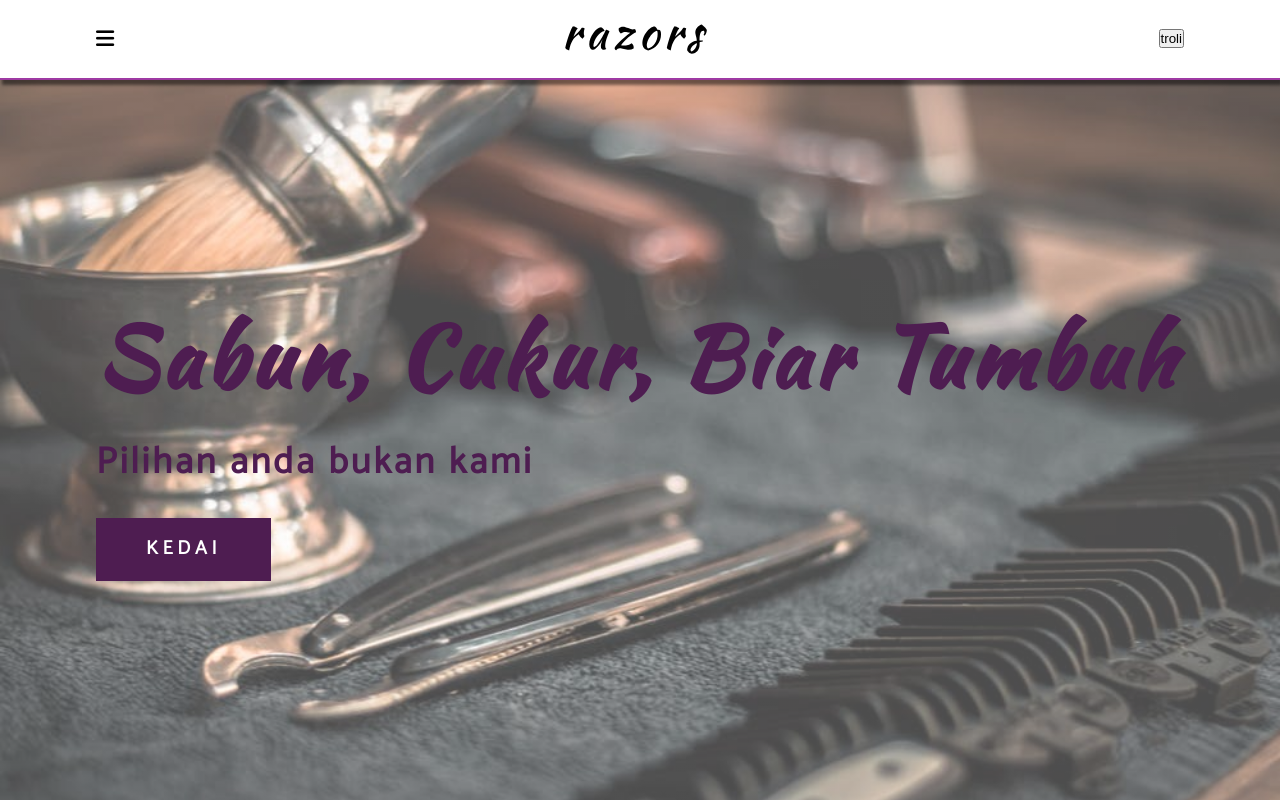
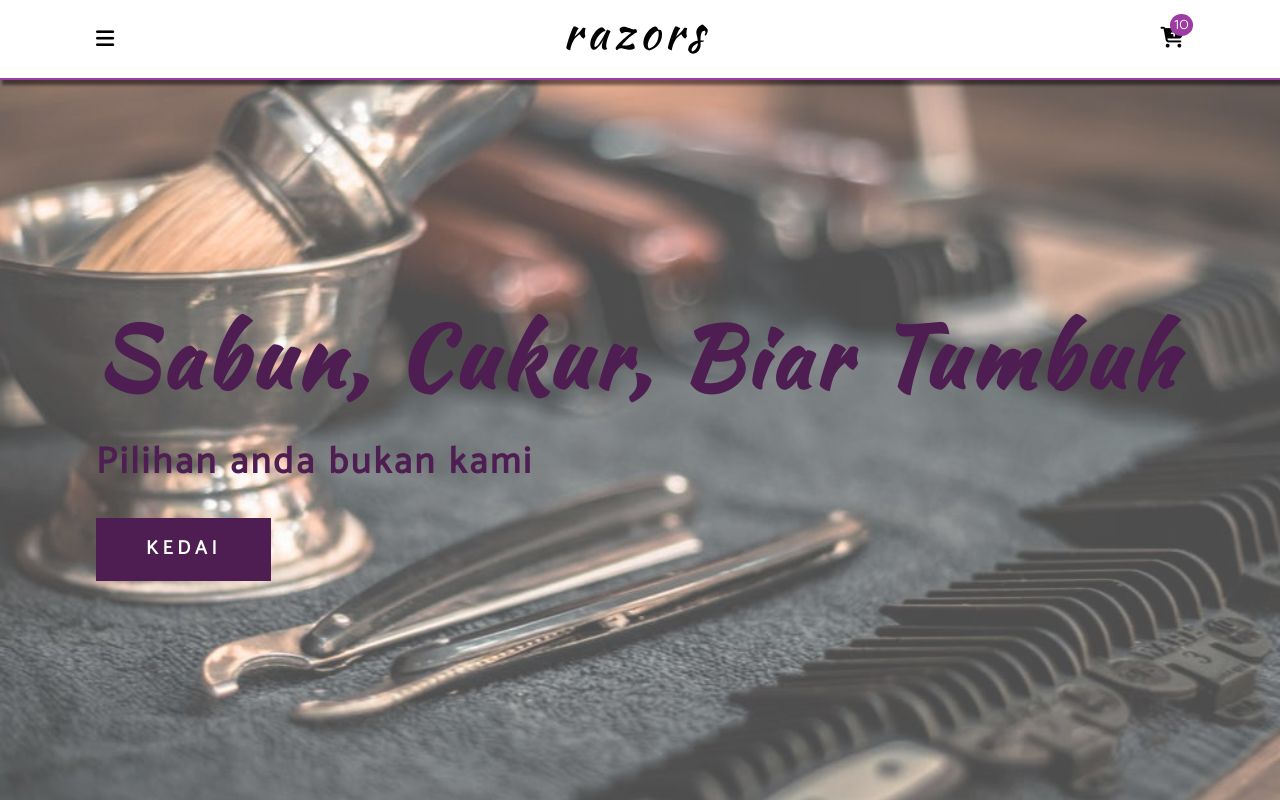
Before and after one commit to maklumi/razors, a Svelte app: page / in a window 1280 px wide. Shown: the top 800 px of the page. Built offline with nearby package versions, Linux system fonts and the light colour scheme.

Commit message:
icon troli di kanan atas

```diff
--- a/src/komponen/Navbar/SmallNavbar.svelte
+++ b/src/komponen/Navbar/SmallNavbar.svelte
@@ -1,4 +1,5 @@
 <script>
+  import TroliBtn from "../Troli/TroliButton.svelte";
   import { link } from "svelte-routing";
 </script>
 
@@ -13,7 +14,7 @@
       <img src="/assets/images/logo.svg" class="logo" alt="logo" />
     </a>
 
-    <button>troli</button>
+    <TroliBtn />
 
   </div>
 </nav>
--- /dev/null
+++ b/src/komponen/Troli/TroliButton.svelte
@@ -0,0 +1,7 @@
+<div class="btn-cart-container">
+  <button class="btn-cart-toggle" on:click={() => console.log('brg troli')}>
+    <i class="fas fa-cart-plus" />
+  </button>
+
+  <span class="btn-cart-items">10</span>
+</div>
```
